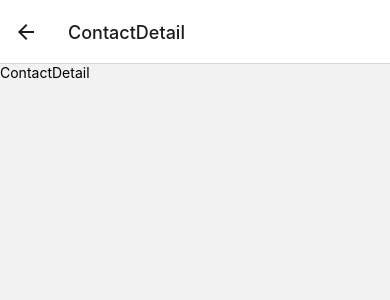
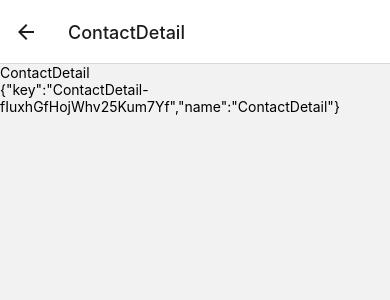
Before and after one commit to sjunka/ContactListRN, a React Native app: screen /ContactDetail in a window 390 px wide. Shown: the top 300 px of the page. Built offline with nearby package versions, Linux system fonts and the light colour scheme; no server answers.

Commit message:
feat: added routing with params for ContactDetail

```diff
--- a/src/screens/ContactDetail.jsx
+++ b/src/screens/ContactDetail.jsx
@@ -1,10 +1,11 @@
 import {View, Text} from 'react-native';
 import React from 'react';
 
-export default function ContactDetail({navigation}) {
+export default function ContactDetail({route}) {
   return (
     <View>
       <Text>ContactDetail</Text>
+      <Text>{JSON.stringify(route)}</Text>
     </View>
   );
 }
```
